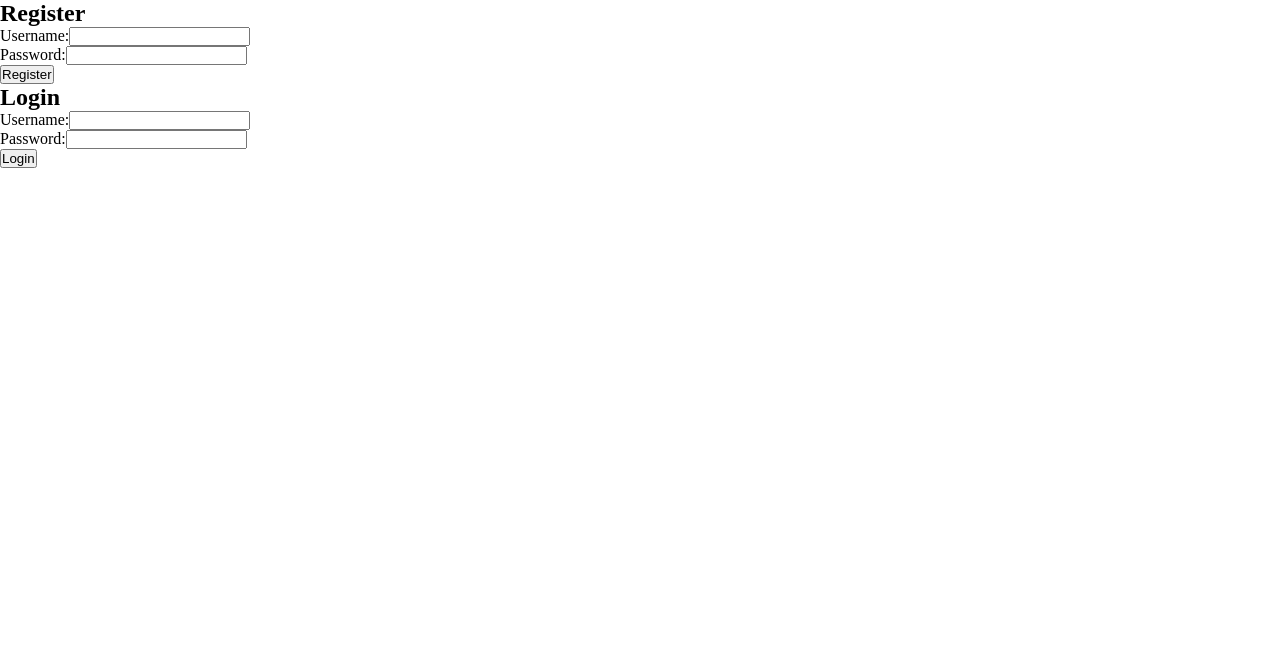
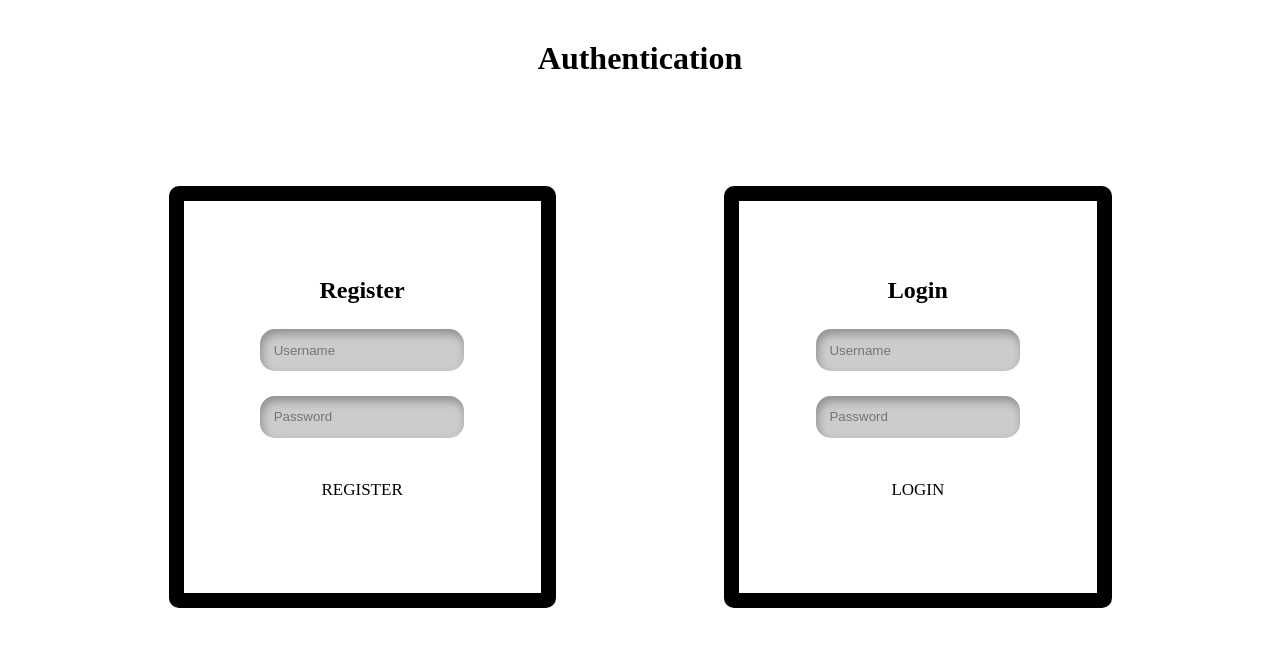
Before and after one commit to AXODUS21/Emerse, a React (Vite) app in the folder frontend/emmerse/: page /auth in a window 1280 px wide. Shown: the top 646 px of the page. Built offline with nearby package versions, Linux system fonts and the light colour scheme.

Commit message:
auth page finished

```diff
--- a/frontend/emmerse/src/App.jsx
+++ b/frontend/emmerse/src/App.jsx
@@ -1,6 +1,7 @@
 import FrontPage from "./pages/front-page"
 import { BrowserRouter as Router, Routes, Route } from "react-router-dom";
 import Store from "./pages/store";
+import Profile from "./pages/profile";
 import Auth from "./pages/auth";
 function App() {
 
@@ -11,6 +12,7 @@ function App() {
           <Route path="/auth" element={<Auth/>} />
           <Route path="/" element={<FrontPage/>} />
           <Route path="/store" element={<Store/>} />
+          <Route path="/profile" element={<Profile/>} />
         </Routes>
       </Router>
 
--- a/frontend/emmerse/src/css/auth.css
+++ b/frontend/emmerse/src/css/auth.css
@@ -1,13 +1,89 @@
 /*AUTH CSS*/
+.auth-container{
+    height: 80vh;
 
+}
+.authentication-title{
+    padding-top: 40px;
+    display: flex;
+    justify-content: center;
+}
+.reg-log{
+    display: flex;
+    justify-content: space-evenly;
+    align-items: center;
+    height: 100%;
+}
+.auth form{
+    display: grid;
+    text-align: center;
+    gap: 25px;
+    border: 15px black solid;
+    border-radius: 10px;
+    padding: 6vw;
+}
+.auth input {
+  border: none;
+  outline: none;
+  border-radius: 15px;
+  padding: 1em;
+  background-color: #ccc;
+  box-shadow: inset 2px 5px 10px rgba(0,0,0,0.3);
+  transition: 300ms ease-in-out;
+}
 
+.auth input:focus {
+  background-color: white;
+  transform: scale(1.05);
+  box-shadow: 13px 13px 100px #969696,
+             -13px -13px 100px #ffffff;
+}
 
+.btn {
+ position: relative;
+ font-size: 17px;
+ text-transform: uppercase;
+ text-decoration: none;
+ padding: 1em 2.5em;
+ display: inline-block;
+ border-radius: 6em;
+ transition: all .2s;
+ border: none;
+ font-family: inherit;
+ font-weight: 500;
+ color: black;
+ background-color: white;
+ cursor: pointer;
+}
 
+.btn:hover {
+ transform: translateY(-3px);
+ box-shadow: 0 10px 20px rgba(0, 0, 0, 0.2);
+}
 
+.btn:active {
+ transform: translateY(-1px);
+ box-shadow: 0 5px 10px rgba(0, 0, 0, 0.2);
+}
 
+.btn::after {
+ content: "";
+ display: inline-block;
+ height: 100%;
+ width: 100%;
+ border-radius: 100px;
+ position: absolute;
+ top: 0;
+ left: 0;
+ z-index: -1;
+ transition: all .4s;
+}
 
+.btn::after {
+ background-color: #fff;
+}
 
-
-
-
-/*PROFILE CSS*/
+.btn:hover::after {
+ transform: scaleX(1.4) scaleY(1.6);
+ opacity: 0;
+}
--- a/frontend/emmerse/src/pages/auth.jsx
+++ b/frontend/emmerse/src/pages/auth.jsx
@@ -2,22 +2,23 @@ import React, {useState} from 'react'
 import '../css/auth.css'
 import axios from 'axios'
 import {useCookies} from'react-cookie'
+import { useNavigate } from 'react-router-dom'
 import Profile from './profile'
 
 
 const Auth = () => {
     const [cookies, setCookies] = useCookies(["access_token"]);
 
+
   return (
     <div className="auth-container">
-      {!cookies.access_token ? (
-        <div className='auth'>
-          <Register />
-          <Login />
-        </div>
-      ) : (
-        <Profile/>
-      )}
+          <div className="authentication-title">
+            <h1>Authentication</h1>
+          </div>
+          <div className="reg-log">
+            <Register />
+            <Login />
+          </div>
     </div>
   );
 }
@@ -54,6 +55,7 @@ const Register = () => {
 const Login = () => {
     const [username, setUsername] = useState("");
     const [password, setPassword] = useState("");
+    const navigate = useNavigate();
 
     const [_, setCookies] = useCookies(["access_token"]);
 
@@ -74,7 +76,9 @@ const Login = () => {
           );
           return;
         }
+        navigate("/profile");
         alert("You are now logged in");
+
       } catch (err) {
         console.log(err);
       }
@@ -102,27 +106,27 @@ const Form = ({
   onSubmit,
 }) => {
   return (
-    <div className="auth-container">
+    <div className="auth">
       <form onSubmit={onSubmit}>
         <h2> {label} </h2>
         <div className="form-group">
-          <label htmlFor="username">Username:</label>
           <input
             type="text"
             id="username"
+            placeholder='Username'
             onChange={(e) => setUsername(e.target.value)}
           />
         </div>
         <div className="form-group">
-          <label htmlFor="password">Password:</label>
           <input
             type="password"
             id="password"
+            placeholder='Password'
             onChange={(e) => setPassword(e.target.value)}
           />
         </div>
 
-        <button type="submit">{label}</button>
+        <button className="btn" type="submit">{label}</button>
       </form>
     </div>
   );
--- a/frontend/emmerse/src/pages/profile.jsx
+++ b/frontend/emmerse/src/pages/profile.jsx
@@ -2,12 +2,14 @@ import axios from "axios";
 import React, { useState, useEffect } from "react";
 import { useCookies } from "react-cookie";
 import useGetUserId from "../hooks/getUserId.js";
+import { useNavigate } from "react-router-dom";
 import pfp from "../Images/user.png";
 
 const Profile = () => {
   const [cookies, setCookies] = useCookies(["access_token"]);
   const [userData, setUserData] = useState();
   const [editedUserData, setEditedUserData] = useState();
+  const navigate = useNavigate();
   const userID = useGetUserId();
 
   const fetchUserData = async () => {
```
Also changed, not shown: frontend/emmerse/src/css/profile.css (added).
